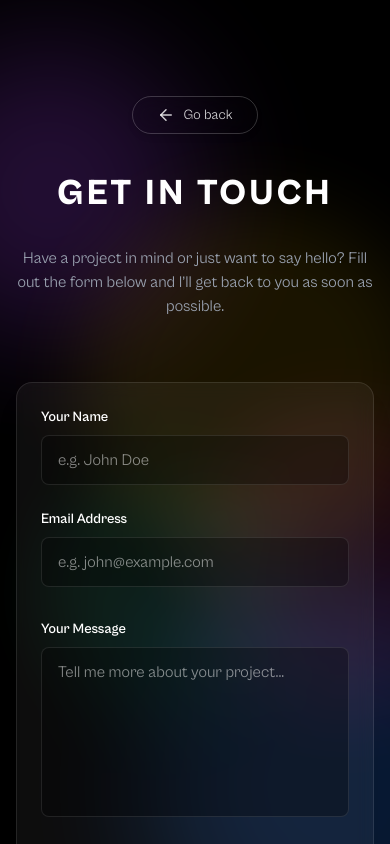
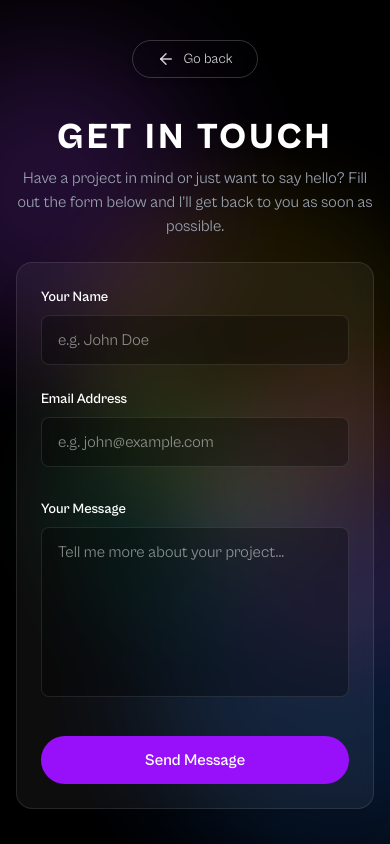
Before and after one commit to augustine-ugwu/newportfolio, a Next.js app: page /contact in a window 390 px wide. Shown: the top 844 px of the page. Built offline with nearby package versions, Linux system fonts and the light colour scheme.

Commit message:
Quick fix: footer and send message full width button

```diff
--- a/src/app/components/ContactForm.js
+++ b/src/app/components/ContactForm.js
@@ -102,7 +102,7 @@ const ContactForm = () => {
         <button
           type="submit"
           disabled={loading}
-          className="bg-purple-600 hover:bg-purple-700 text-white font-semibold py-3 px-8 rounded-full transition-all duration-300 hover:shadow-purple-500/30">
+          className="w-full md:w-auto bg-purple-600 hover:bg-purple-700 text-white font-semibold py-3 px-8 rounded-full transition-all duration-300 hover:shadow-purple-500/30">
           {loading ? "Sending..." : "Send Message"}
         </button>
       </div>
--- a/src/app/components/Footer.js
+++ b/src/app/components/Footer.js
@@ -16,9 +16,9 @@ const Footer = () => {
         </div>
 
         {/* Right Side - Social Links */}
-        <div className="flex flex-col sm:flex-row items-center justify-center gap-3 sm:gap-5">
+        <div className="flex flex-row items-center justify-center gap-3 sm:gap-5">
           <a
-            href="https://github.com/yourgithub"
+            href="https://github.com/augustine-ugwu"
             target="_blank"
             rel="noopener noreferrer"
             className="hover:text-white transition-all duration-200">
@@ -26,7 +26,7 @@ const Footer = () => {
           </a>
           <span className="hidden sm:inline opacity-30">|</span>
           <a
-            href="https://linkedin.com/in/yourlinkedin"
+            href="https://www.linkedin.com/in/augustine-ugwu-2b9243228/"
             target="_blank"
             rel="noopener noreferrer"
             className="hover:text-white transition-all duration-200">
@@ -34,7 +34,7 @@ const Footer = () => {
           </a>
           <span className="hidden sm:inline opacity-30">|</span>
           <a
-            href="mailto:you@example.com"
+            href="mailto:contact@augustineugwu.com"
             className="hover:text-white transition-all duration-200">
             Email
           </a>
--- a/src/app/contact/page.js
+++ b/src/app/contact/page.js
@@ -9,7 +9,7 @@ const ContactPage = () => {
     <>
       <CustomCursor />
 
-      <main className="relative bg-black text-white font-[var(--font-geist-sans)] px-4 md:px-6 pt-24 pb-24 overflow-hidden min-h-screen">
+      <main className="relative bg-black text-white font-[var(--font-geist-sans)] px-4 md:px-6 sm:pt-24 pt-10 pb-24 overflow-hidden min-h-screen">
         {/* Background Glow Spots */}
         <div className="absolute top-10 left-[-100px] w-[300px] h-[300px] bg-purple-500 opacity-20 blur-3xl rounded-full z-0" />
         <div className="absolute bottom-10 right-[-150px] w-[400px] h-[400px] bg-blue-500 opacity-20 blur-3xl rounded-full z-0" />
@@ -18,7 +18,7 @@ const ContactPage = () => {
         <div className="absolute top-[20%] right-[-10%] w-[350px] h-[350px] bg-yellow-400 opacity-10 blur-2xl rounded-full z-0" />
 
         {/* Page Title & Description */}
-        <section className="relative z-10 max-w-4xl mx-auto text-center space-y-8">
+        <section className="relative z-10 max-w-4xl mx-auto text-center space-y-2">
           {/* Go Back Button */}
           <GoBackButton /> {/* ✅ Clean and reusable */}
           <h1 className="text-4xl md:text-5xl font-extrabold uppercase tracking-widest">
@@ -30,7 +30,7 @@ const ContactPage = () => {
           </p>
         </section>
         {/* Contact Form */}
-        <section className="relative z-10 mt-16 max-w-3xl mx-auto">
+        <section className="relative z-10 mt-6 max-w-3xl mx-auto">
           <ContactForm />
         </section>
       </main>
```
